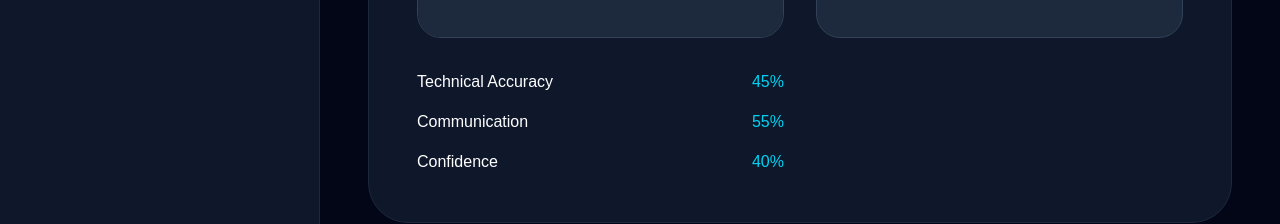
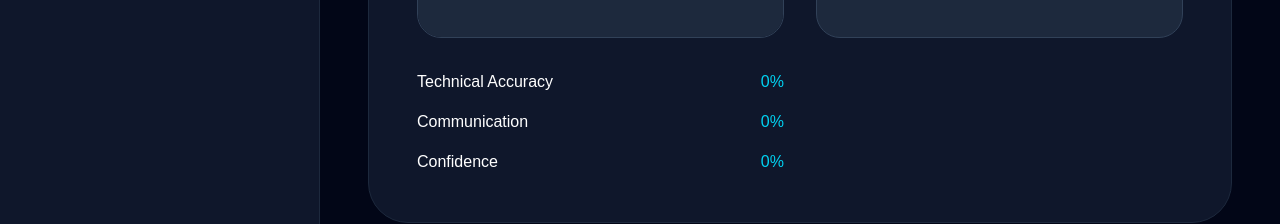
Before and after one commit to abhi-sri94/interviewiq, a React (Vite) app in the folder interviewiq/frontend/: page /interview in a window 1280 px wide. Shown: the part 839-1063 px from the top of the page. Built offline with nearby package versions, Linux system fonts and the light colour scheme; no server answers; the HTML template or start-up script is replaced by a standard one.

Commit message:
Update Render API endpoints

```diff
--- a/interviewiq/frontend/src/pages/InterviewPage.jsx
+++ b/interviewiq/frontend/src/pages/InterviewPage.jsx
@@ -58,7 +58,7 @@ function InterviewPage() {
 
     const fetchQuestion = async () => {
         try {
-            const response = await fetch("https://interviewiq-5jzl.onrender.com/generate-question");
+            const response = await fetch("https://interviewiq-backend-6iev.onrender.com/generate-question");
 
             const data = await response.json();
 
@@ -82,7 +82,7 @@ function InterviewPage() {
             setCodingMode(true);
 
             const res = await fetch(
-                "https://interviewiq-5jzl.onrender.com/generate-coding-question"
+                "https://interviewiq-backend-6iev.onrender.com/generate-coding-question"
             );
 
             const data = await res.json();
@@ -361,17 +361,17 @@ function InterviewPage() {
 
                                 <div className="flex items-center justify-between">
                                     <span>Technical Accuracy</span>
-                                    <span className="text-cyan-400">{answer.split(" ").length > 15 ? "85%" : "45%"}</span>
+                                    <span className="text-cyan-400">{technicalScore}%</span>
                                 </div>
 
                                 <div className="flex items-center justify-between">
                                     <span>Communication</span>
-                                    <span className="text-cyan-400">{answer.includes(".") ? "90%" : "55%"}</span>
+                                    <span className="text-cyan-400">{communicationScore}%</span>
                                 </div>
 
                                 <div className="flex items-center justify-between">
                                     <span>Confidence</span>
-                                    <span className="text-cyan-400">{answer.includes(".") && answer.split(" ").length > 12 ? "88%" : "40%"}</span>
+                                    <span className="text-cyan-400">{confidenceScore}%</span>
                                 </div>
 
                             </div>
@@ -388,7 +388,7 @@ function InterviewPage() {
                                 try {
                                     setLoading(true);
 
-                                    const res = await fetch("https://interviewiq-5jzl.onrender.com/analyze-answer", {
+                                    const res = await fetch("https://interviewiq-backend-6iev.onrender.com/analyze-answer", {
                                         method: "POST",
                                         headers: {
                                             "Content-Type": "application/json",
```
Also changed, not shown: 1 other file (tests, documents, lock files or other folders).
